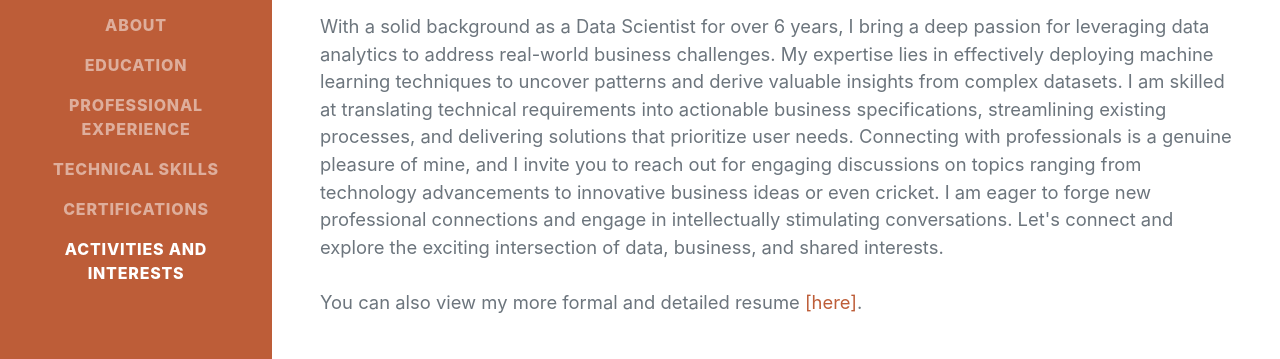
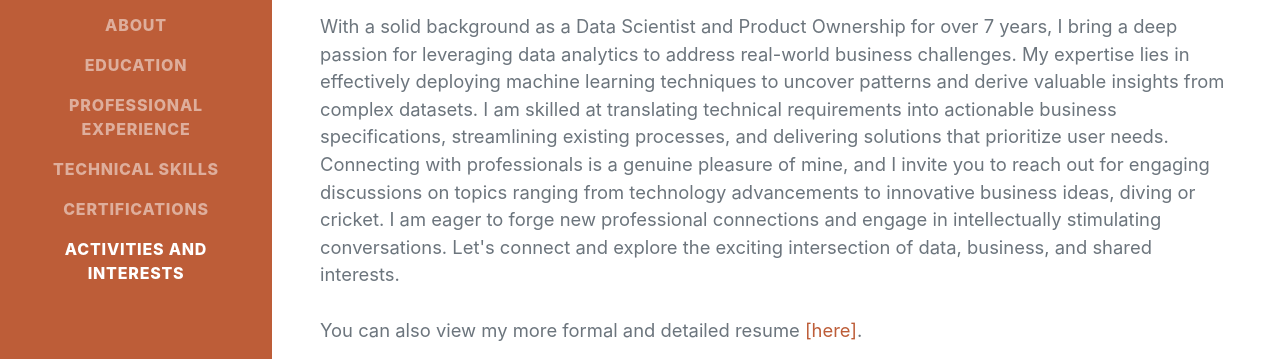
Before and after one commit to karthikmallikarjun/karthikmallikarjun.github.io, a plain HTML site: page index.html in a window 1280 px wide. Shown: the part 343-702 px from the top of the page. Drawn offline with nearby package versions, Linux system fonts and the light colour scheme; a web font is replaced by a local one.

Commit message:
Adding recent Deutsche Bank expirence and updating the skills

```diff
--- a/index.html
+++ b/index.html
@@ -47,19 +47,17 @@
                         <a href="mailto:name@email.com">karthik.techie08@gmail.com</a>
                     </div>
                     <p class="lead mb-5">
-                        With a solid background as a Data Scientist for over 6 years, I bring a deep passion for
-                        leveraging data analytics to address real-world business challenges. My expertise lies in
-                        effectively deploying machine learning techniques to uncover patterns and derive valuable
-                        insights from complex datasets. I am skilled at translating technical requirements into
-                        actionable business specifications, streamlining existing processes, and delivering solutions
-                        that prioritize user needs. Connecting with professionals is a genuine pleasure of mine, and I
-                        invite you to reach out for engaging discussions on topics ranging from technology advancements
-                        to innovative business ideas or even cricket. I am eager to forge new professional connections
-                        and engage in intellectually stimulating conversations. Let's connect and explore the exciting
-                        intersection of data, business, and shared interests.
+                        With a solid background as a Data Scientist and Product Ownership for over 7 years, I bring a deep passion for
+                        leveraging data analytics to address real-world business challenges. My expertise lies in effectively deploying
+                        machine learning techniques to uncover patterns and derive valuable insights from complex datasets. I am skilled
+                        at translating technical requirements into actionable business specifications, streamlining existing processes,
+                        and delivering solutions that prioritize user needs. Connecting with professionals is a genuine pleasure of mine,
+                        and I invite you to reach out for engaging discussions on topics ranging from technology advancements to innovative
+                        business ideas, diving or cricket. I am eager to forge new professional connections and engage in intellectually
+                        stimulating conversations. Let's connect and explore the exciting intersection of data, business, and shared interests.
                         <br>
                         <br>
-                        You can also view my more formal and detailed resume <a href="https://drive.google.com/file/d/1RZs5c8QFd1TfZmfeleUX1KJfrSShPX6C/view?usp=sharing">[here]</a>.
+                        You can also view my more formal and detailed resume <a href="https://drive.google.com/file/d/1228zLIPSiwyrrJZeNeq0YUa8_O0xoWMS/view?usp=sharing">[here]</a>.
 
                     </p>
                     <div class="social-icons">
```
Also changed, not shown: 1 other file.
